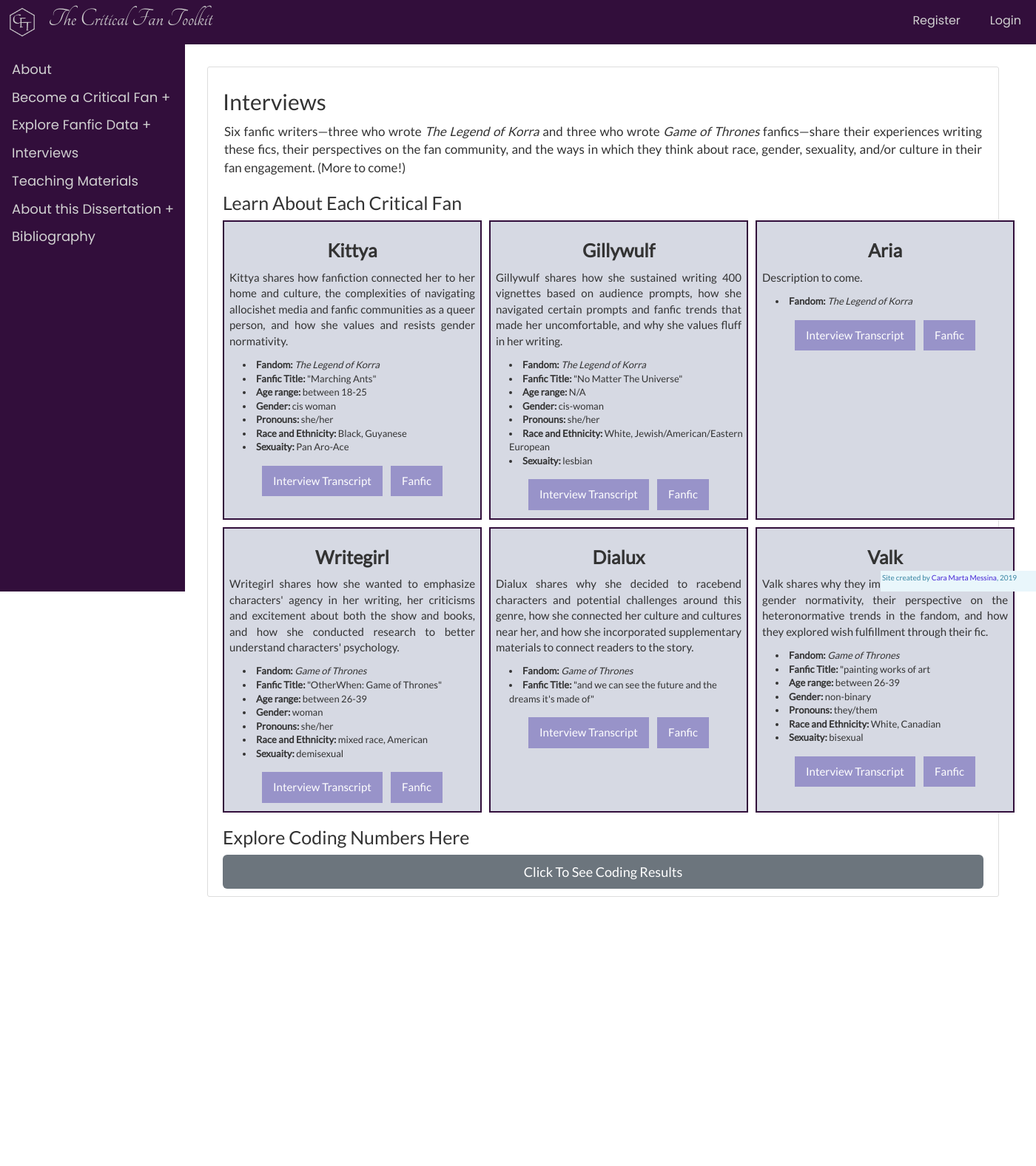
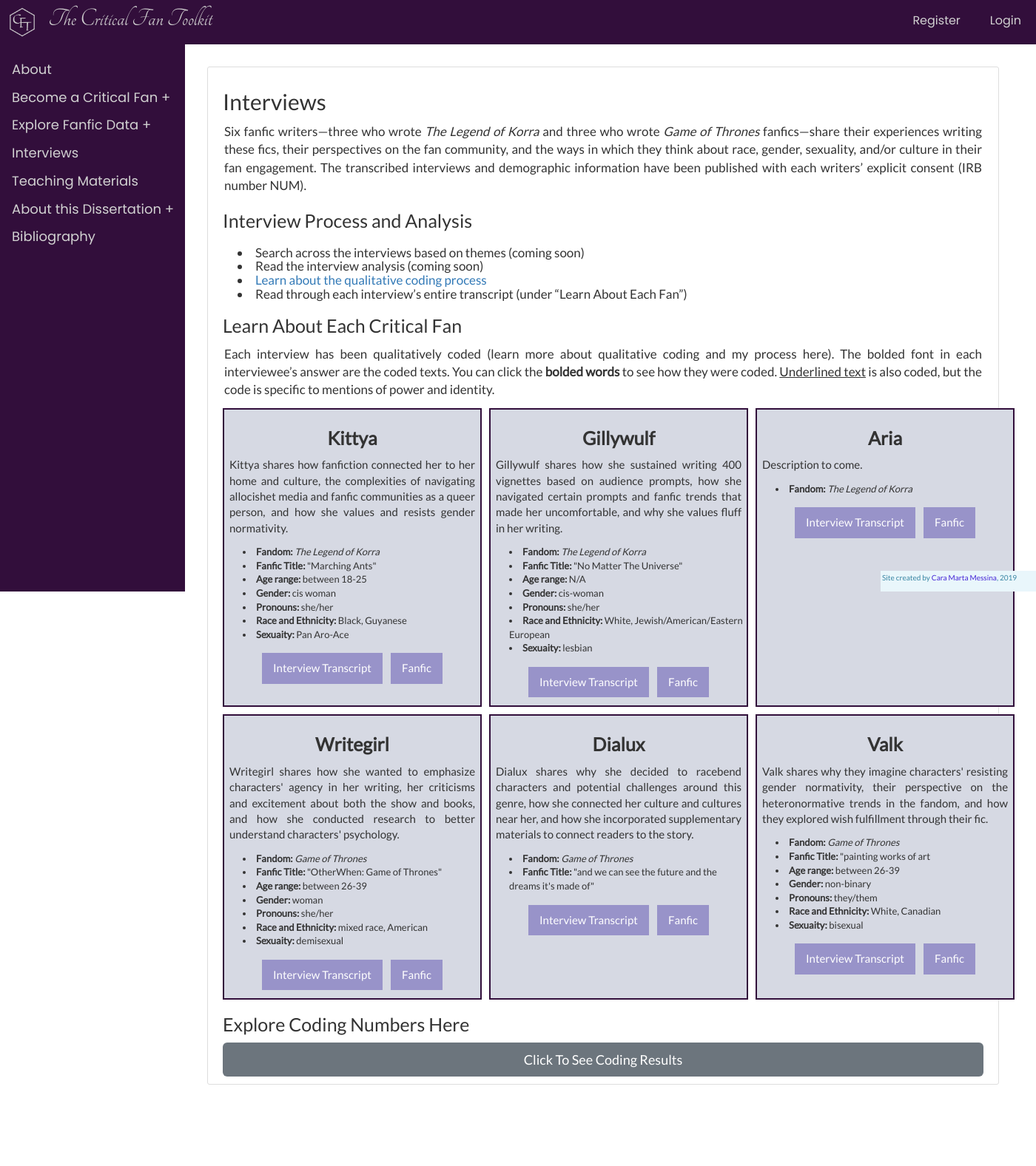
Before and after one commit to caramessina/cft-website-update, a Flask app: page /interviews in a window 1400 px wide. Shown: the whole page at 74% size. Before the commit the page ends 1213 px from the top, so only its background shows below. Run offline with Flask 2, Linux system fonts and the light colour scheme; some libraries are stand-ins or nearby versions.

Commit message:
adding interview stuff

```diff
--- a/CFT/routes.py
+++ b/CFT/routes.py
@@ -115,6 +115,10 @@ def bibliography():
 def interviews():
     return render_template('interviews/home.html', tite='Interviews')
 
+@app.route('/interviews/qualitative_coding')
+def interviews_qualitative_coding():
+    return render_template('interviews/qualitative_coding.html', tite='Qualitative Coding Description')
+
 @app.route('/interviews/writegirl')
 def interview_wg():
     return render_template('interviews/writegirl-interview-transcription.html', tite='Interview - Writegirl')
--- a/CFT/templates/about_dissertation/cara_marta_messina.html
+++ b/CFT/templates/about_dissertation/cara_marta_messina.html
@@ -3,7 +3,7 @@
 {% block body %}
 
 <h1>About Cara Marta Messina</h1>
-<p>Cara Marta Messina [she/her] is a fourth year doctoral candidate focusing on Writing and Rhetoric in Northeastern University’s English Department. Her focus is Writing Studies and New Media, particularly fan genres and publics. Her research interests include–but are not limited to–fan studies, critical digital pedagogy, intersectional feminism, #transformDH, and representations of counternormative narratives.</p>
+<p>Cara Marta Messina [she/her] is a fourth year doctoral candidate focusing on Writing and Rhetoric in Northeastern University’s English Department. Her focus is Writing Studies and New Media, particularly fan genres and publics. Her research interests include–but are not limited to–fan studies, critical digital pedagogy, digital humanities, digital rhetoric, and representations of counternormative narratives.</p>
 
 <p>Outside of her work, Cara watches a bit too much Sailor Moon and brings her pup, Efi, everywhere. Her hobbies revolve around reading, gaming, falling into coding holes, boxing, and imagining that she will someday make her own cosplays. She loves her friends dearly and believes professional and academic settings should celebrate friendships and kinships.</p>
 
--- a/CFT/templates/interviews/dialux-interview-transcription.html
+++ b/CFT/templates/interviews/dialux-interview-transcription.html
@@ -3,7 +3,9 @@
         {% block body %}
         <article>
     <h1>Interview of Dialux by Cara Marta Messina</h1><h2>Conducted on 2020-02-07</h2><br/>
+    <p>Each interview has been qualitatively coded (learn more about qualitative coding and my process here). The bolded font in each interviewee’s answer are the coded texts. You can click the <strong>bolded words</strong> to see how they were coded. <u>Underlined text</u> is also coded, but the code is specific to mentions of power and identity.</p>
 
+<h2>Interview</h2>
         <p><strong>cara:</strong> So, today on February 7, 2020 I am interviewing
             Dialux. Do you mind just saying..</p>
         <p><strong>dialux:</strong> Yeah. I am Dialux, and I consent to being
--- a/CFT/templates/interviews/gillywulf-interview-transcription.html
+++ b/CFT/templates/interviews/gillywulf-interview-transcription.html
@@ -4,7 +4,9 @@
         {% block body %}
         <article>
     <h1>Interview of GillyWulf by Cara Marta Messina</h1><h2>Conducted on 2020-01-18</h2><br/>
+    <p>Each interview has been qualitatively coded (learn more about qualitative coding and my process here). The bolded font in each interviewee’s answer are the coded texts. You can click the <strong>bolded words</strong> to see how they were coded. <u>Underlined text</u> is also coded, but the code is specific to mentions of power and identity.</p>
 
+<h2>Interview</h2>
         <p><strong>cara:</strong> Today, on January 18, I am interviewing
             GillyWulf. Is that how you pronounce it, GillyWulf?</p>
         <p><strong>gillywulf:</strong> Yep.</p>
--- a/CFT/templates/interviews/home.html
+++ b/CFT/templates/interviews/home.html
@@ -3,11 +3,22 @@
 {% block body %}
 
 <article>
+  <section>
 <h1>Interviews</h1>
-<p>Six fanfic writers—three who wrote <em>The Legend of Korra</em> and three who wrote <em>Game of Thrones</em> fanfics—share their experiences writing these fics, their perspectives on the fan community, and the ways in which they think about race, gender, sexuality, and/or culture in their fan engagement. (More to come!)</p>
+<p>Six fanfic writers—three who wrote <em>The Legend of Korra</em> and three who wrote <em>Game of Thrones</em> fanfics—share their experiences writing these fics, their perspectives on the fan community, and the ways in which they think about race, gender, sexuality, and/or culture in their fan engagement.  The transcribed interviews and demographic information have been published with each writers’ explicit consent (IRB number NUM).</p>
 
+<h2>Interview Process and Analysis<h2>
+  <ul>
+    <li>Search across the interviews based on themes (coming soon)</li>
+    <li>Read the interview analysis (coming soon)</li>
+    <li><a href="{{ url_for('interviews_qualitative_coding') }}">Learn about the qualitative coding process</a></li>
+    <li>Read through each interview’s entire transcript (under “Learn About Each Fan”)</li>
+  </ul>
+
+</section>
 <section>
   <h2>Learn About Each Critical Fan</h2>
+  <p>Each interview has been qualitatively coded (learn more about qualitative coding and my process here). The bolded font in each interviewee’s answer are the coded texts. You can click the <strong>bolded words</strong> to see how they were coded. <u>Underlined text</u> is also coded, but the code is specific to mentions of power and identity.</p>
 <div class="interview-grid">
 {%  include 'includes/_interview_grid.html'%}
 </div>
--- a/CFT/templates/interviews/kittya-interview-transcription.html
+++ b/CFT/templates/interviews/kittya-interview-transcription.html
@@ -4,7 +4,9 @@
         {% block body %}
         <article>
     <h1>Interview of Kittya Cullen by Cara Marta Messina</h1><h2>Conducted on 2020-01-13</h2><br/>
+    <p>Each interview has been qualitatively coded (learn more about qualitative coding and my process here). The bolded font in each interviewee’s answer are the coded texts. You can click the <strong>bolded words</strong> to see how they were coded. <u>Underlined text</u> is also coded, but the code is specific to mentions of power and identity.</p>
 
+<h2>Interview</h2>
         <p><strong>cara:</strong> I'm going to start with a little bit of an
             introduction, just so when I'm listening back I can know everything and know all the
             details. So, today on Monday, January 13th, 2020, I am interviewing Kittya Cullen. So,
--- a/CFT/templates/interviews/valk-interview-transcription.html
+++ b/CFT/templates/interviews/valk-interview-transcription.html
@@ -4,7 +4,9 @@
         {% block body %}
         <article>
     <h1>Interview of Valk by Cara Marta Messina</h1><h2>Conducted on 2020-01-22</h2><br/>
+    <p>Each interview has been qualitatively coded (learn more about qualitative coding and my process here). The bolded font in each interviewee’s answer are the coded texts. You can click the <strong>bolded words</strong> to see how they were coded. <u>Underlined text</u> is also coded, but the code is specific to mentions of power and identity.</p>
 
+<h2>Interview</h2>
         <p><strong>cara:</strong> Okay so today on January 22, 2020, I am
             interviewing Valk.</p>
         <p><strong>valk:</strong> Hi, I'm Valk and I've consented to give my voice
--- a/CFT/templates/interviews/writegirl-interview-transcription.html
+++ b/CFT/templates/interviews/writegirl-interview-transcription.html
@@ -4,7 +4,9 @@
         {% block body %}
         <article>
     <h1>Interview of WriteGirl by Cara Marta Messina</h1><h2>Conducted on 2020-01-19</h2><br/>
+    <p>Each interview has been qualitatively coded (learn more about qualitative coding and my process here). The bolded font in each interviewee’s answer are the coded texts. You can click the <strong>bolded words</strong> to see how they were coded. <u>Underlined text</u> is also coded, but the code is specific to mentions of power and identity.</p>
 
+<h2>Interview</h2>
         <p><strong>cara:</strong> Okay, today on January 19th, 2020, I am
             interviewing WriteGirl. Would you like to introduce yourself?</p>
         <p><strong>writegirl:</strong> Hi, my nom de plume I guess is WriteGirl. I'm
```
Also changed, not shown: CFT/templates/interviews/qualitative_coding.html (added, +27 -0 lines), CFT/templates/teaching/home.html (+5 -7 lines).
